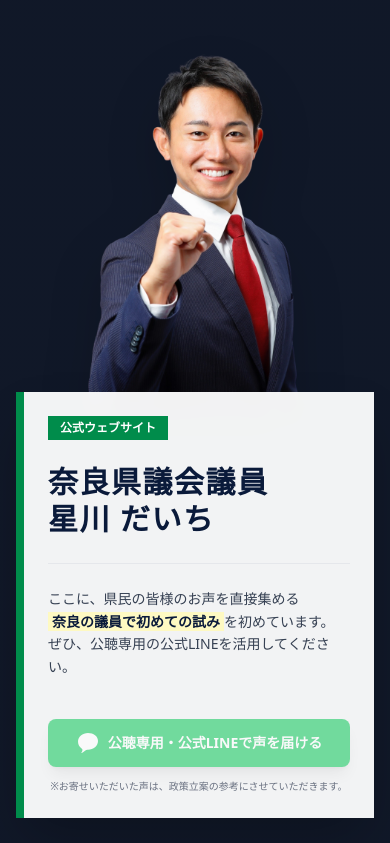
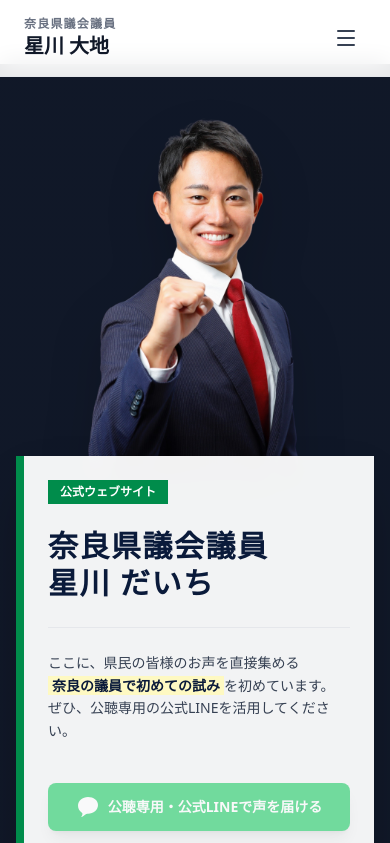
Before and after one commit to tkaminobiz-art/daichihoshikawa-git, a Next.js app: page /support in a window 390 px wide. Shown: the top 843 px of the page. Built offline with nearby package versions, Linux system fonts and the light colour scheme.

Commit message:
Update Support Portal: Add navigation menu and back link

```diff
--- a/app/support/page.tsx
+++ b/app/support/page.tsx
@@ -7,6 +7,7 @@ import { supportData } from "@/data/supportData";
 import SupportCard from "@/components/support/SupportCard";
 import SupportHero from "@/components/support/SupportHero";
 import SupportSidebar from "@/components/support/SupportSidebar";
+import MobileHeader from "@/components/layout/MobileHeader";
 
 export default function SupportPage() {
     const [searchQuery, setSearchQuery] = useState("");
@@ -44,7 +45,8 @@ export default function SupportPage() {
     }, [searchQuery, activeFilter]);
 
     return (
-        <main className="min-h-screen bg-white font-sans text-[#333]">
+        <main className="min-h-screen bg-white font-sans text-[#333] pt-16 lg:pt-0">
+            <MobileHeader />
             {/* NEW HERO */}
             <SupportHero />
 
@@ -93,8 +95,8 @@ export default function SupportPage() {
                                         key={filter.id}
                                         onClick={() => setActiveFilter(activeFilter === filter.id ? null : filter.id)}
                                         className={`px-3 py-1.5 rounded text-xs font-bold transition-all flex items-center gap-1 border ${activeFilter === filter.id
-                                                ? 'bg-[#008c4b] text-white border-[#008c4b]'
-                                                : 'bg-white text-gray-600 border-gray-200 hover:bg-gray-50'
+                                            ? 'bg-[#008c4b] text-white border-[#008c4b]'
+                                            : 'bg-white text-gray-600 border-gray-200 hover:bg-gray-50'
                                             }`}
                                     >
                                         <span>{filter.icon}</span>
--- a/components/layout/MobileHeader.tsx
+++ b/components/layout/MobileHeader.tsx
@@ -2,19 +2,22 @@
 
 import React, { useState } from 'react'
 import { Menu, X } from 'lucide-react'
+import { usePathname } from 'next/navigation'
 
 export default function MobileHeader() {
     // Force rebuild v0.1.1
     const [isOpen, setIsOpen] = useState(false)
+    const pathname = usePathname()
+    const isHome = pathname === '/'
 
     return (
         <header className="lg:hidden fixed top-0 left-0 w-full bg-white/90 backdrop-blur-md z-50 border-b border-gray-200">
             <div className="flex items-center justify-between px-6 py-4">
                 {/* Logo / Name */}
-                <div className="flex flex-col">
+                <a href="/" className="flex flex-col">
                     <span className="text-xs font-bold text-gray-500 tracking-widest">奈良県議会議員</span>
                     <h1 className="text-xl font-serif font-bold text-gray-900">星川 大地</h1>
-                </div>
+                </a>
 
                 {/* Hamburger Button */}
                 <button
@@ -38,17 +41,23 @@ export default function MobileHeader() {
                             { en: 'ROADMAP', ja: '計画' },
                             { en: 'ACTIVITY', ja: '活動' },
                             { en: 'PROFILE', ja: 'プロフィール' }
-                        ].map((item) => (
+                        ].map((item) => {
+                            const href = item.en === 'SUPPORT'
+                                ? '/support'
+                                : (isHome ? `#${item.en.toLowerCase()}` : `/#${item.en.toLowerCase()}`);
+
+                            return (
                                 <a
                                     key={item.en}
-                                href={item.en === 'SUPPORT' ? '/support' : `#${item.en.toLowerCase()}`}
+                                    href={href}
                                     onClick={() => setIsOpen(false)}
                                     className={`text-lg font-bold tracking-wider border-b border-gray-100 pb-2 active:text-red-600 flex items-baseline justify-between ${item.en === 'SUPPORT' ? 'text-[#008c4b]' : 'text-gray-800'}`}
                                 >
                                     <span>{item.en}</span>
                                     <span className="text-xs text-gray-400 font-normal">{item.ja}</span>
                                 </a>
-                        ))}
+                            )
+                        })}
                     </nav>
                     <a
                         href="https://lin.ee/ph46c1T"
--- a/components/support/SupportSidebar.tsx
+++ b/components/support/SupportSidebar.tsx
@@ -1,10 +1,16 @@
 "use client";
 
-import { MessageCircle, Phone, MapPin, ExternalLink, Twitter, Instagram, Facebook } from "lucide-react";
+import { MessageCircle, Phone, MapPin, ExternalLink, Twitter, Instagram, Facebook, Home } from "lucide-react";
 
 export default function SupportSidebar() {
     return (
         <aside className="space-y-8 sticky top-24">
+
+            {/* Back to Official Site */}
+            <a href="/" className="block bg-white border-2 border-[#0A1A3A] text-[#0A1A3A] p-4 rounded text-center font-bold hover:bg-[#0A1A3A] hover:text-white transition-colors flex items-center justify-center gap-2 group">
+                <Home size={20} className="group-hover:scale-110 transition-transform" />
+                公式サイトへ戻る
+            </a>
 
             {/* SNS Official Accounts */}
             <div className="bg-[#0A1A3A] text-white p-2 text-center font-bold text-sm tracking-widest">
```
Lines whose indentation alone changed are shown as unchanged.
